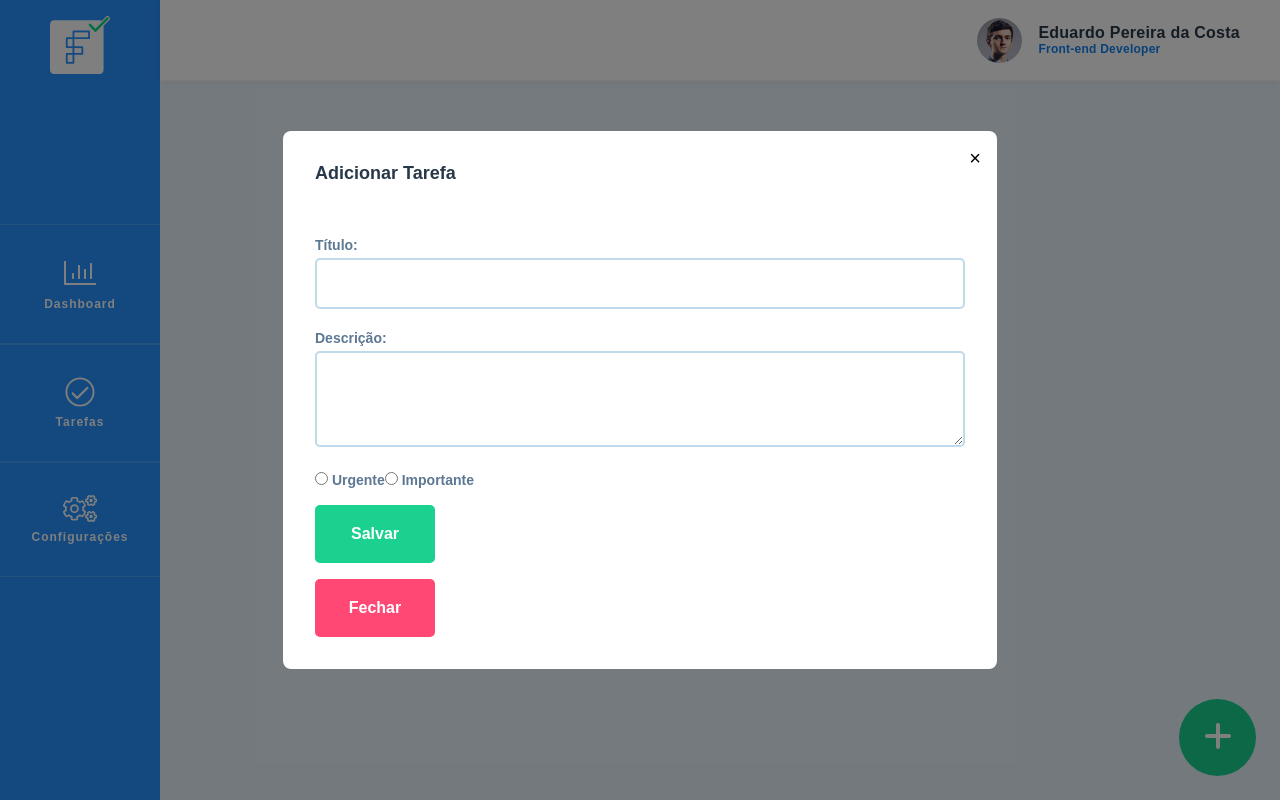
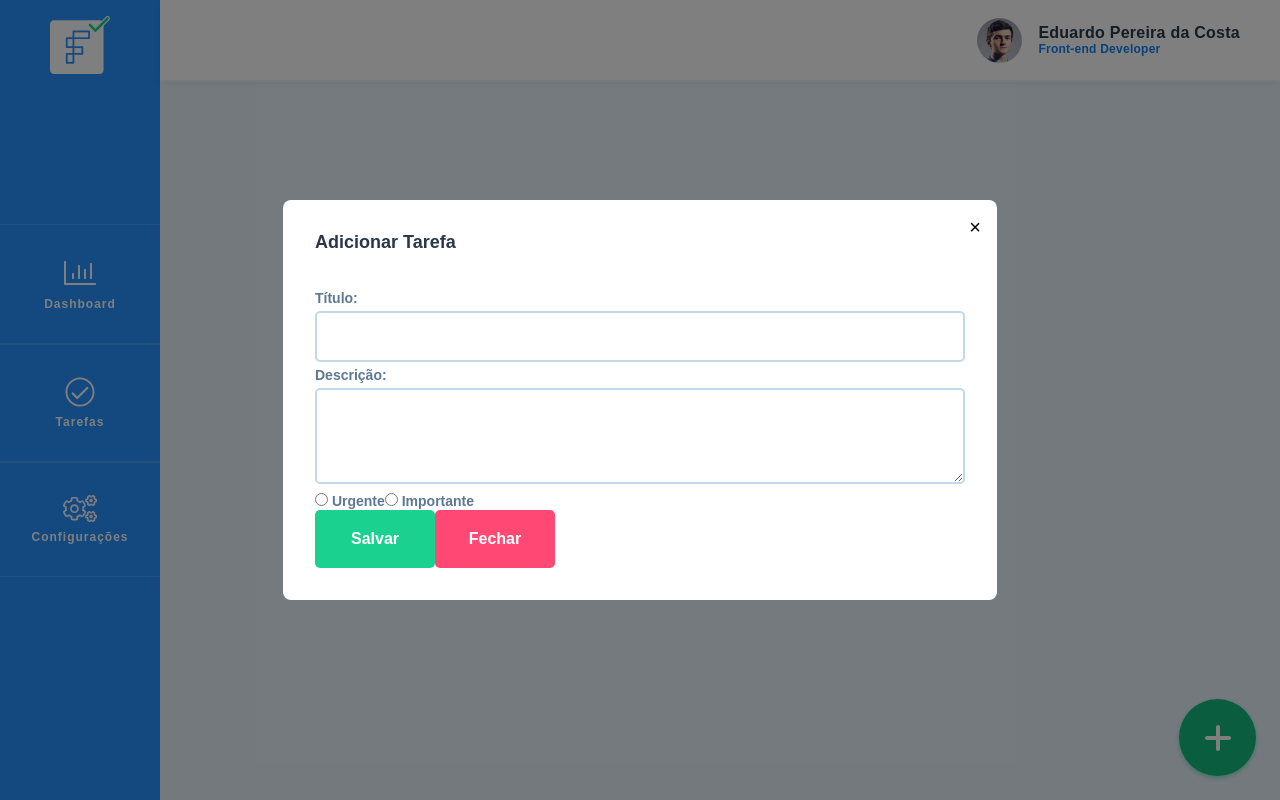
Before and after one commit to brvnfr/vue-todo-app, a Vue app: page /tasks in a window 1280 px wide. Both pictures are taken after a click on the button 1217 px from the left and 737 px from the top of the page. Built offline with nearby package versions, Linux system fonts and the light colour scheme.

Commit message:
[wip] create anchor button component

```diff
--- /dev/null
+++ b/src/components/AnchorButton.vue
@@ -0,0 +1,37 @@
+<template>
+  <button @click="openDialog" class="anchor-button">
+    <font-awesome-icon :icon="['fas', 'plus']" />
+  </button>
+</template>
+
+<script setup>
+const { ref } = defineProps(['openDialog'])
+</script>
+
+<style scoped lang="stylus">
+@import '../styles/variables.styl'
+
+.anchor-button
+  position fixed
+  bottom 24px
+  right 24px
+  width 77px
+  height 77px
+  border none
+  border-radius 50%
+  background-color brand-green-500
+  box-shadow-mixin(0, 2px, 4px, rgba(25, 209, 143, 0.5))
+  transition all .5s ease
+  color #fff
+  font-size 32px
+  display flex
+  align-items center
+  justify-content center
+  cursor pointer
+
+  &:hover,
+  &:focus {
+    padding: 5px;
+    background-color darken(brand-green-500,10%);
+  }
+</style>
--- a/src/components/FormWrapper.vue
+++ b/src/components/FormWrapper.vue
@@ -13,7 +13,6 @@ const { formTitle } = defineProps(['formTitle'])
 const emit = defineEmits(['submit'])
 
 const handleSubmit = () => {
-  // Adicione aqui a lógica de validação antes de emitir o evento de envio
   if (validateForm()) {
     emit('submit')
   }
--- a/src/store/modules/auth/actions.js
+++ b/src/store/modules/auth/actions.js
@@ -2,7 +2,6 @@ export default {
   async login({ commit }, { username, password }) {
     console.log('formData:', username, password)
     try {
-      // lógica de autenticação no módulo 'auth'
       // simulação de autenticação bem-sucedida
       const isAuthenticated = username === 'test' && password === 'test'
 
--- a/src/views/TasksView.vue
+++ b/src/views/TasksView.vue
@@ -1,8 +1,7 @@
+<!-- Seu componente principal -->
 <template>
   <section>
     <div class="tasks-content">
-      <button @click="openAddTaskDialog">Adicionar Tarefa</button>
-
       <!-- Lista de Tarefas -->
       <ul>
         <li v-for="(task, index) in tasks" :key="index">
@@ -28,10 +27,12 @@
               { label: 'Importante', value: 'important' },
             ]"
           />
-          <button-component type="submit" button-type="primary">Salvar</button-component>
-          <button-component @click="closeAddTaskDialog" button-type="danger"
-            >Fechar</button-component
-          >
+          <div class="form-buttons">
+            <button-component type="submit" button-type="primary">Salvar</button-component>
+            <button-component @click="closeAddTaskDialog" button-type="danger"
+              >Fechar</button-component
+            >
+          </div>
         </form-wrapper>
       </dialog-overlay>
 
@@ -52,17 +53,17 @@
           <button-component @click="closeEditTaskDialog">Fechar</button-component>
         </form-wrapper>
       </dialog-overlay>
+
+      <!-- Usando o componente AnchorButton -->
     </div>
-    <!-- Botão para abrir o diálogo de adicionar tarefa -->
-    <button @click="openAddTaskDialog" class="add-button">
-      <font-awesome-icon :icon="['fas', 'plus']" />
-    </button>
+    <anchor-button :openDialog="openAddTaskDialog" />
   </section>
 </template>
 
 <script setup>
 import { onMounted, ref, computed } from 'vue'
 import { useStore } from 'vuex'
+import AnchorButton from '@/components/AnchorButton.vue'
 import DialogOverlay from '@/components/DialogOverlay.vue'
 import InputComponent from '@/components/InputComponent.vue'
 import ButtonComponent from '@/components/ButtonComponent.vue'
@@ -143,28 +144,8 @@ onMounted(() => {
 })
 </script>
 
-<style scoped>
-/* Adicione estilos conforme necessário */
-</style>
-
 <style scoped lang="stylus">
 @import '../styles/variables.styl'
-
-.add-button
-    position fixed
-    bottom 24px
-    right 24px
-    width 77px
-    height 77px
-    border none
-    border-radius 50%
-    background-color brand-green-500
-    color #fff
-    font-size 32px
-    align-items center
-    justify-content center
-     cursor pointer
-
 
 section
   display flex
@@ -180,11 +161,9 @@ section
   width 100%
   max-width 600px
 
-
-form
+.dialog-buttons
   display flex
-  flex-direction column
-  gap 1rem
+    gap 1rem
 
   label
     text-styles(16px, 300, brand-gray-950, 1)
```
Also changed, not shown: 1 other file (tests, documents, lock files or other folders).
